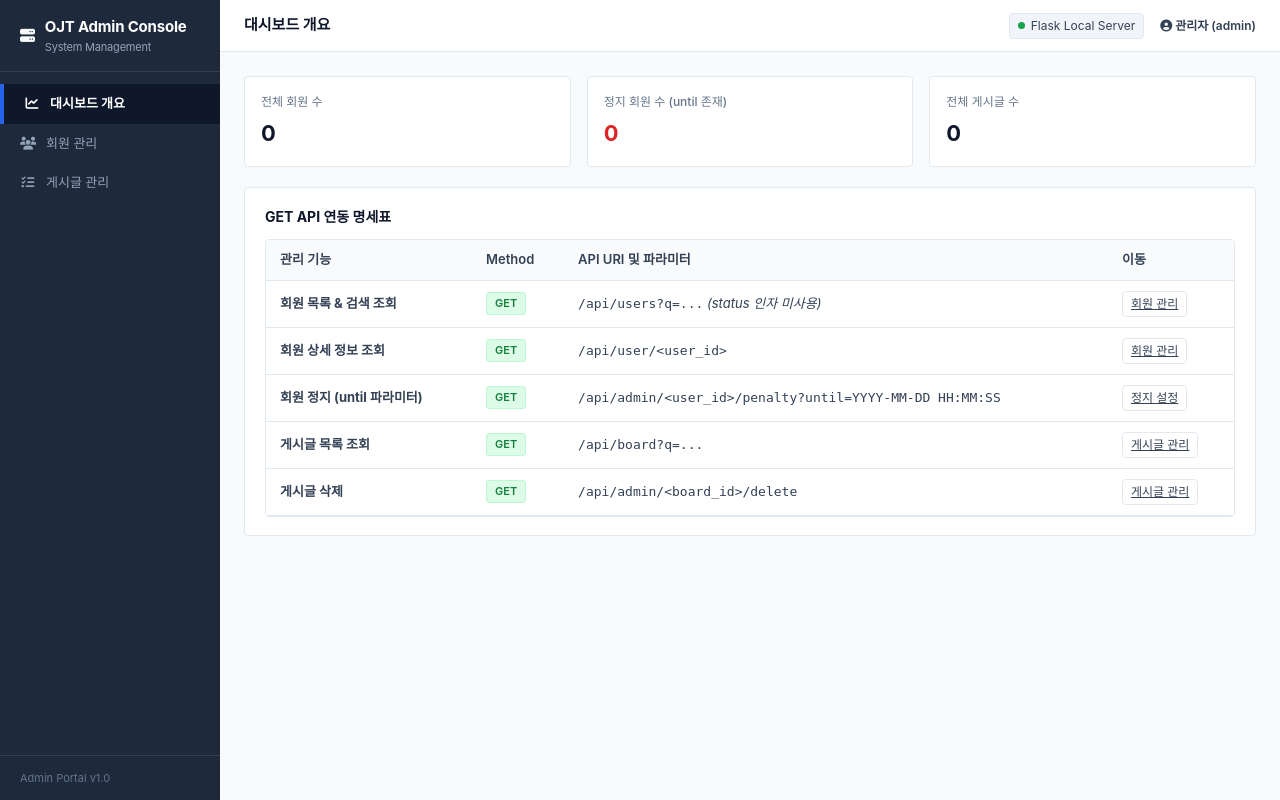
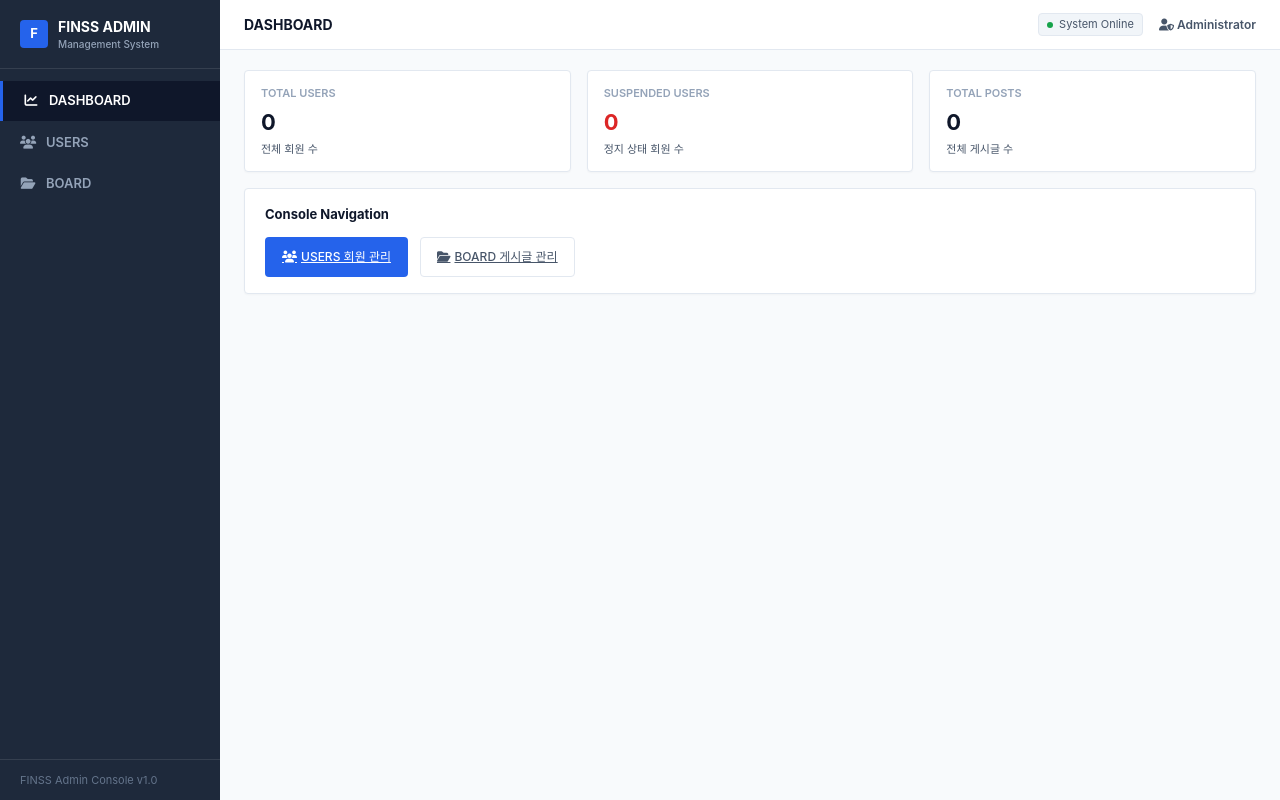
Before and after one commit to CloudNaaam/FINSS_OJT, a Flask app: page / in a window 1280 px wide. Run offline with Flask 3, Linux system fonts and the light colour scheme.

Commit message:
MOD: ADMIN_SERVER

```diff
--- a/app.py
+++ b/app.py
@@ -145,4 +145,4 @@ def get_stats():
 if __name__ == '__main__':
     print("[ADMIN SERVER] FINSS OJT ADMIN SERVER is running on http://127.0.0.1:8080")
     print(f"[TARGET BACKEND] Remote Backend Target: {TARGET_BACKEND_URL}")
-    app.run(host='0.0.0.0', port=5000, debug=True)
+    app.run(host='0.0.0.0', port=8080)
--- a/static/css/style.css
+++ b/static/css/style.css
@@ -1,12 +1,11 @@
 /* ==========================================
-   Corporate Admin Standard Stylesheet
-   Clean, Minimal, High-Density Enterprise Layout
+   Clean & Simple Corporate Admin Stylesheet
+   Minimal, High-Density, Straightforward UI
    ========================================== */
 
 :root {
     --bg-main: #f8fafc;
     --bg-sidebar: #1e293b;
-    --bg-sidebar-active: #0f172a;
     --bg-card: #ffffff;
     --bg-hover: #f1f5f9;
 
@@ -14,16 +13,13 @@
     --border-dark: #cbd5e1;
 
     --text-primary: #0f172a;
-    --text-secondary: #334155;
-    --text-muted: #64748b;
-    --text-light: #f8fafc;
+    --text-secondary: #475569;
+    --text-muted: #94a3b8;
 
-    --btn-primary-bg: #2563eb;
-    --btn-primary-hover: #1d4ed8;
-    --btn-danger-bg: #dc2626;
-    --btn-danger-hover: #b91c1c;
-    --btn-warning-bg: #d97706;
-    --btn-warning-hover: #b45309;
+    --accent-blue: #2563eb;
+    --accent-emerald: #16a34a;
+    --accent-amber: #d97706;
+    --accent-red: #dc2626;
 
     --sidebar-width: 220px;
 }
@@ -38,7 +34,7 @@ body {
     font-family: -apple-system, BlinkMacSystemFont, "Segoe UI", Roboto, "Helvetica Neue", Arial, sans-serif;
     background-color: var(--bg-main);
     color: var(--text-primary);
-    font-size: 14px;
+    font-size: 13px;
     line-height: 1.5;
     display: flex;
     min-height: 100vh;
@@ -50,7 +46,7 @@ body {
 .sidebar {
     width: var(--sidebar-width);
     background: var(--bg-sidebar);
-    color: var(--text-light);
+    color: #ffffff;
     display: flex;
     flex-direction: column;
     position: fixed;
@@ -61,30 +57,41 @@ body {
 .brand {
     padding: 16px 20px;
     border-bottom: 1px solid rgba(255, 255, 255, 0.1);
-    font-size: 15px;
-    font-weight: 700;
-    letter-spacing: -0.2px;
     display: flex;
     align-items: center;
     gap: 10px;
 }
 
+.brand-logo {
+    width: 28px;
+    height: 28px;
+    background: var(--accent-blue);
+    border-radius: 4px;
+    display: flex;
+    align-items: center;
+    justify-content: center;
+    font-weight: 700;
+    color: #ffffff;
+    font-size: 13px;
+}
+
 .brand-title {
     color: #ffffff;
-    font-size: 15px;
+    font-size: 14px;
     font-weight: 700;
 }
 
 .brand-sub {
-    font-size: 11px;
+    font-size: 10px;
     color: #94a3b8;
-    font-weight: 400;
+    font-weight: 500;
 }
 
 .nav-menu {
     padding: 12px 0;
     display: flex;
     flex-direction: column;
+    gap: 2px;
     flex: 1;
 }
 
@@ -96,8 +103,8 @@ body {
     color: #94a3b8;
     text-decoration: none;
     font-size: 13px;
-    font-weight: 500;
-    transition: background 0.15s ease, color 0.15s ease;
+    font-weight: 600;
+    transition: background 0.1s ease, color 0.1s ease;
 }
 
 .nav-item:hover {
@@ -107,9 +114,8 @@ body {
 
 .nav-item.active {
     color: #ffffff;
-    background: var(--bg-sidebar-active);
-    border-left: 4px solid var(--btn-primary-bg);
-    font-weight: 600;
+    background: #0f172a;
+    border-left: 3px solid var(--accent-blue);
 }
 
 .nav-item i {
@@ -119,7 +125,7 @@ body {
 }
 
 .sidebar-footer {
-    padding: 14px 20px;
+    padding: 12px 20px;
     border-top: 1px solid rgba(255, 255, 255, 0.1);
     font-size: 11px;
     color: #64748b;
@@ -137,7 +143,7 @@ body {
 }
 
 .top-navbar {
-    height: 52px;
+    height: 50px;
     background: #ffffff;
     border-bottom: 1px solid var(--border-color);
     padding: 0 24px;
@@ -150,7 +156,7 @@ body {
 }
 
 .page-title {
-    font-size: 15px;
+    font-size: 14px;
     font-weight: 700;
     color: var(--text-primary);
 }
@@ -160,57 +166,54 @@ body {
     align-items: center;
     gap: 16px;
     font-size: 12px;
-    color: var(--text-muted);
+    color: var(--text-secondary);
 }
 
 .server-status {
     display: inline-flex;
     align-items: center;
     gap: 6px;
-    padding: 3px 8px;
+    padding: 2px 8px;
     background: #f1f5f9;
     border: 1px solid var(--border-color);
     border-radius: 4px;
-    font-size: 12px;
+    font-size: 11px;
     color: var(--text-secondary);
 }
 
 .status-dot {
-    width: 7px;
-    height: 7px;
-    background-color: #16a34a;
+    width: 6px;
+    height: 6px;
+    background-color: var(--accent-emerald);
     border-radius: 50%;
 }
 
 .admin-profile {
     font-weight: 600;
-    color: var(--text-secondary);
 }
 
 .content-container {
-    padding: 24px;
+    padding: 20px 24px;
     flex: 1;
 }
 
 /* ==========================================
-   Cards & Panels
+   Cards & Simple Widgets
    ========================================== */
 .card {
     background: var(--bg-card);
     border: 1px solid var(--border-color);
     border-radius: 4px;
-    padding: 18px 20px;
-    margin-bottom: 20px;
+    padding: 16px 20px;
+    margin-bottom: 16px;
+    box-shadow: 0 1px 2px rgba(0, 0, 0, 0.03);
 }
 
 .card-title {
-    font-size: 14px;
+    font-size: 13px;
     font-weight: 700;
     color: var(--text-primary);
     margin-bottom: 12px;
-    display: flex;
-    align-items: center;
-    justify-content: space-between;
 }
 
 /* Metrics Cards Row */
@@ -218,27 +221,41 @@ body {
     display: grid;
     grid-template-columns: repeat(auto-fit, minmax(200px, 1fr));
     gap: 16px;
-    margin-bottom: 20px;
+    margin-bottom: 16px;
 }
 
 .metric-card {
     background: var(--bg-card);
     border: 1px solid var(--border-color);
     border-radius: 4px;
-    padding: 16px;
+    padding: 14px 16px;
+    box-shadow: 0 1px 2px rgba(0, 0, 0, 0.03);
+}
+
+.metric-header {
+    display: flex;
+    align-items: center;
+    justify-content: space-between;
+    margin-bottom: 4px;
 }
 
 .metric-label {
-    font-size: 12px;
+    font-size: 11px;
     color: var(--text-muted);
-    font-weight: 500;
-    margin-bottom: 6px;
+    font-weight: 600;
+    text-transform: uppercase;
 }
 
 .metric-value {
     font-size: 22px;
     font-weight: 700;
     color: var(--text-primary);
+}
+
+.metric-sub {
+    font-size: 11px;
+    color: var(--text-secondary);
+    margin-top: 2px;
 }
 
 /* ==========================================
@@ -294,6 +312,7 @@ body {
     border: 1px solid var(--border-color);
     border-radius: 4px;
     overflow-x: auto;
+    box-shadow: 0 1px 2px rgba(0, 0, 0, 0.03);
 }
 
 .data-table {
@@ -316,7 +335,7 @@ body {
     padding: 10px 14px;
     border-bottom: 1px solid var(--border-color);
     vertical-align: middle;
-    color: var(--text-secondary);
+    color: var(--text-primary);
 }
 
 .data-table tbody tr:hover {
@@ -324,15 +343,14 @@ body {
 }
 
 /* ==========================================
-   Badges
+   Badges & Buttons
    ========================================== */
 .badge {
     display: inline-block;
-    padding: 2px 8px;
+    padding: 2px 6px;
     border-radius: 3px;
     font-size: 11px;
     font-weight: 600;
-    text-transform: none;
 }
 
 .badge-normal, .badge-active {
@@ -341,48 +359,33 @@ body {
     border: 1px solid #bbf7d0;
 }
 
-.badge-suspended, .badge-blinded {
-    background: #fef3c7;
-    color: #b45309;
-    border: 1px solid #fde68a;
-}
-
-.badge-permanent_ban, .badge-deleted {
+.badge-suspended {
     background: #fee2e2;
     color: #b91c1c;
     border: 1px solid #fecaca;
 }
 
-.badge-gm {
-    background: #e0e7ff;
-    color: #3730a3;
-    border: 1px solid #c7d2fe;
-}
-
-/* ==========================================
-   Buttons
-   ========================================== */
 .btn {
     display: inline-flex;
     align-items: center;
     justify-content: center;
-    gap: 6px;
-    padding: 6px 12px;
-    font-size: 13px;
+    gap: 4px;
+    padding: 5px 12px;
+    font-size: 12px;
     font-weight: 500;
     border-radius: 4px;
     border: 1px solid transparent;
     cursor: pointer;
     background: #ffffff;
     color: var(--text-primary);
-    transition: background 0.15s ease;
+    transition: background 0.1s ease;
 }
 
 .btn-primary {
-    background: var(--btn-primary-bg);
+    background: var(--accent-blue);
     color: #ffffff;
 }
-.btn-primary:hover { background: var(--btn-primary-hover); }
+.btn-primary:hover { background: #1d4ed8; }
 
 .btn-secondary {
     background: #ffffff;
--- a/templates/base.html
+++ b/templates/base.html
@@ -3,7 +3,7 @@
 <head>
     <meta charset="UTF-8">
     <meta name="viewport" content="width=device-width, initial-scale=1.0">
-    <title>{% block title %}ADMIN SYSTEM - FINSS OJT{% endblock %}</title>
+    <title>{% block title %}ADMIN PORTAL - FINSS OJT{% endblock %}</title>
 
     <!-- FontAwesome 6 CDN -->
     <link rel="stylesheet" href="https://cdnjs.cloudflare.com/ajax/libs/font-awesome/6.4.0/css/all.min.css">
@@ -16,32 +16,32 @@
     <!-- Sidebar Navigation -->
     <aside class="sidebar">
         <div class="brand">
-            <i class="fa-solid fa-server"></i>
+            <div class="brand-logo">F</div>
             <div>
-                <div class="brand-title">OJT Admin Console</div>
-                <div class="brand-sub">System Management</div>
+                <div class="brand-title">FINSS ADMIN</div>
+                <div class="brand-sub">Management System</div>
             </div>
         </div>
 
         <nav class="nav-menu">
             <a href="/" class="nav-item {% if active_page == 'dashboard' %}active{% endif %}">
                 <i class="fa-solid fa-chart-line"></i>
-                <span>대시보드 개요</span>
+                <span>DASHBOARD</span>
             </a>
 
             <a href="/users" class="nav-item {% if active_page == 'users' %}active{% endif %}">
                 <i class="fa-solid fa-users"></i>
-                <span>회원 관리</span>
+                <span>USERS</span>
             </a>
 
             <a href="/posts" class="nav-item {% if active_page == 'posts' %}active{% endif %}">
-                <i class="fa-solid fa-list-check"></i>
-                <span>게시글 관리</span>
+                <i class="fa-solid fa-folder-open"></i>
+                <span>BOARD</span>
             </a>
         </nav>
 
         <div class="sidebar-footer">
-            Admin Portal v1.0
+            FINSS Admin Console v1.0
         </div>
     </aside>
 
@@ -50,17 +50,17 @@
         <!-- Top Navbar -->
         <header class="top-navbar">
             <div class="page-title">
-                {% block header_title %}대시보드 개요{% endblock %}
+                {% block header_title %}DASHBOARD{% endblock %}
             </div>
 
             <div class="top-right-actions">
                 <div class="server-status">
                     <span class="status-dot"></span>
-                    <span>Flask Local Server</span>
+                    <span>System Online</span>
                 </div>
 
                 <div class="admin-profile">
-                    <i class="fa-solid fa-user-circle"></i> 관리자 (admin)
+                    <i class="fa-solid fa-user-shield"></i> Administrator
                 </div>
             </div>
         </header>
--- a/templates/index.html
+++ b/templates/index.html
@@ -1,77 +1,50 @@
 {% extends 'base.html' %}
 
-{% block title %}대시보드 개요 - OJT Admin Console{% endblock %}
+{% block title %}DASHBOARD - FINSS Admin Console{% endblock %}
 {% block page_id %}dashboard{% endblock %}
-{% block header_title %}대시보드 개요{% endblock %}
+{% block header_title %}DASHBOARD{% endblock %}
 
 {% block content %}
-<!-- Metrics Cards Row -->
+<!-- Metrics Summary Grid -->
 <div class="metrics-grid">
     <div class="metric-card">
-        <div class="metric-label">전체 회원 수</div>
+        <div class="metric-header">
+            <span class="metric-label">Total Users</span>
+        </div>
         <div class="metric-value" id="statTotalUsers">0</div>
+        <div class="metric-sub">전체 회원 수</div>
     </div>
 
     <div class="metric-card">
-        <div class="metric-label">정지 회원 수 (until 존재)</div>
-        <div class="metric-value" id="statSuspendedUsers" style="color: var(--btn-danger-bg);">0</div>
+        <div class="metric-header">
+            <span class="metric-label">Suspended Users</span>
+        </div>
+        <div class="metric-value" id="statSuspendedUsers" style="color: var(--accent-red);">0</div>
+        <div class="metric-sub">정지 상태 회원 수</div>
     </div>
 
     <div class="metric-card">
-        <div class="metric-label">전체 게시글 수</div>
+        <div class="metric-header">
+            <span class="metric-label">Total Posts</span>
+        </div>
         <div class="metric-value" id="statTotalPosts">0</div>
+        <div class="metric-sub">전체 게시글 수</div>
     </div>
 </div>
 
-<!-- API Status Panel -->
+<!-- Quick Navigation Console Panel -->
 <div class="card">
     <div class="card-title">
-        <span>GET API 연동 명세표</span>
+        <span>Console Navigation</span>
     </div>
 
-    <div class="table-container">
-        <table class="data-table">
-            <thead>
-                <tr>
-                    <th>관리 기능</th>
-                    <th>Method</th>
-                    <th>API URI 및 파라미터</th>
-                    <th>이동</th>
-                </tr>
-            </thead>
-            <tbody>
-                <tr>
-                    <td><strong>회원 목록 & 검색 조회</strong></td>
-                    <td><span class="badge badge-normal">GET</span></td>
-                    <td><code>/api/users?q=...</code> <i>(status 인자 미사용)</i></td>
-                    <td><a href="/users" class="btn btn-secondary btn-sm">회원 관리</a></td>
-                </tr>
-                <tr>
-                    <td><strong>회원 상세 정보 조회</strong></td>
-                    <td><span class="badge badge-normal">GET</span></td>
-                    <td><code>/api/user/&lt;user_id&gt;</code></td>
-                    <td><a href="/users" class="btn btn-secondary btn-sm">회원 관리</a></td>
-                </tr>
-                <tr>
-                    <td><strong>회원 정지 (until 파라미터)</strong></td>
-                    <td><span class="badge badge-normal">GET</span></td>
-                    <td><code>/api/admin/&lt;user_id&gt;/penalty?until=YYYY-MM-DD HH:MM:SS</code></td>
-                    <td><a href="/users" class="btn btn-secondary btn-sm">정지 설정</a></td>
-                </tr>
-                <tr>
-                    <td><strong>게시글 목록 조회</strong></td>
-                    <td><span class="badge badge-normal">GET</span></td>
-                    <td><code>/api/board?q=...</code></td>
-                    <td><a href="/posts" class="btn btn-secondary btn-sm">게시글 관리</a></td>
-                </tr>
-                <tr>
-                    <td><strong>게시글 삭제</strong></td>
-                    <td><span class="badge badge-normal">GET</span></td>
-                    <td><code>/api/admin/&lt;board_id&gt;/delete</code></td>
-                    <td><a href="/posts" class="btn btn-secondary btn-sm">게시글 관리</a></td>
-                </tr>
-            </tbody>
-        </table>
+    <div style="display: flex; gap: 12px; margin-top: 8px;">
+        <a href="/users" class="btn btn-primary" style="padding: 10px 16px;">
+            <i class="fa-solid fa-users"></i> USERS 회원 관리
+        </a>
+        <a href="/posts" class="btn btn-secondary" style="padding: 10px 16px;">
+            <i class="fa-solid fa-folder-open"></i> BOARD 게시글 관리
+        </a>
     </div>
 </div>
 {% endblock %}
```
Also changed, not shown: other parts of static/css/style.css (+19 -18 lines), templates/posts.html (+4 -4 lines), templates/users.html (+11 -11 lines).
